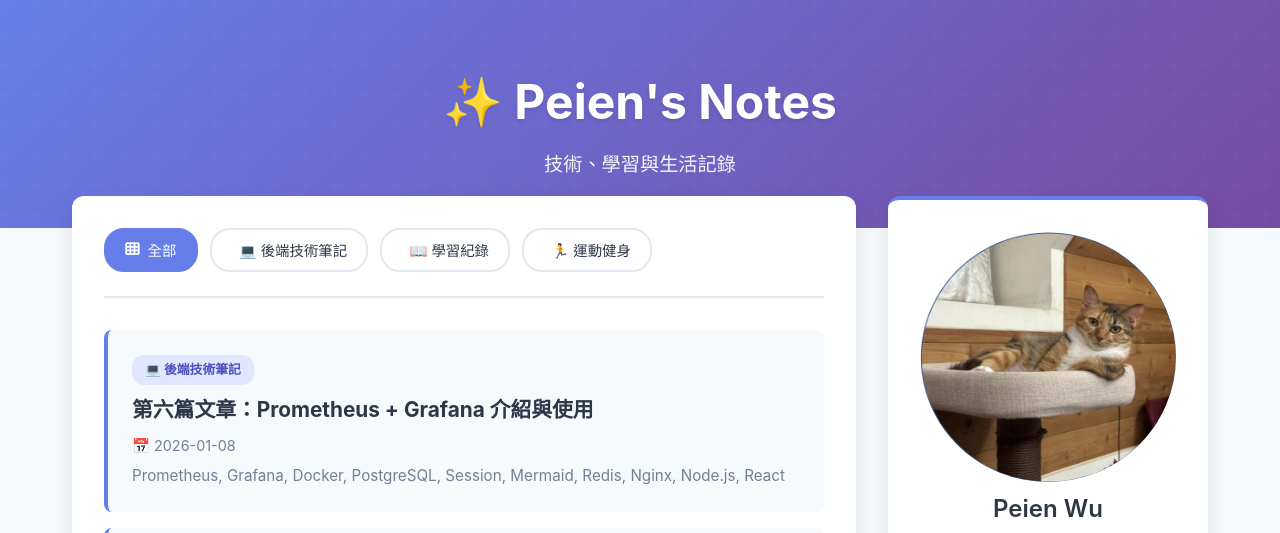
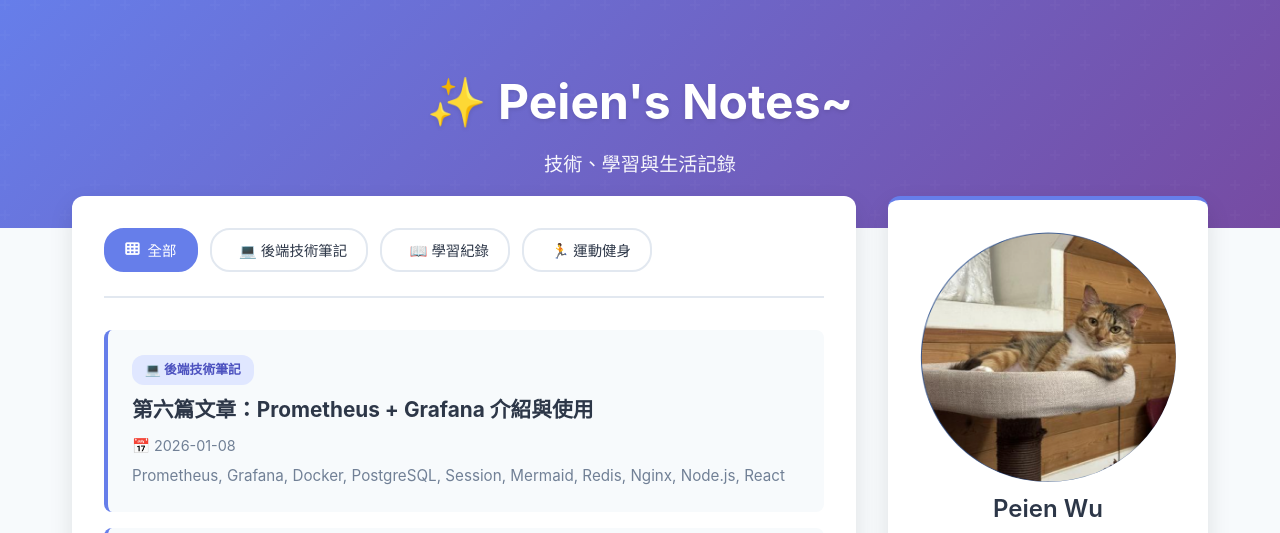
Before and after one commit to Peienn/peienn.github.io, a plain HTML site: page index.html in a window 1280 px wide. Shown: the top 533 px of the page. Drawn offline with Linux system fonts and the light colour scheme.

```diff
--- a/index.html
+++ b/index.html
@@ -12,7 +12,7 @@
 <body>
 
   <header>
-    <h1>✨ Peien's Notes</h1>
+    <h1>✨ Peien's Notes~</h1>
     <p class="subtitle">技術、學習與生活記錄</p>
   </header>
 
```
